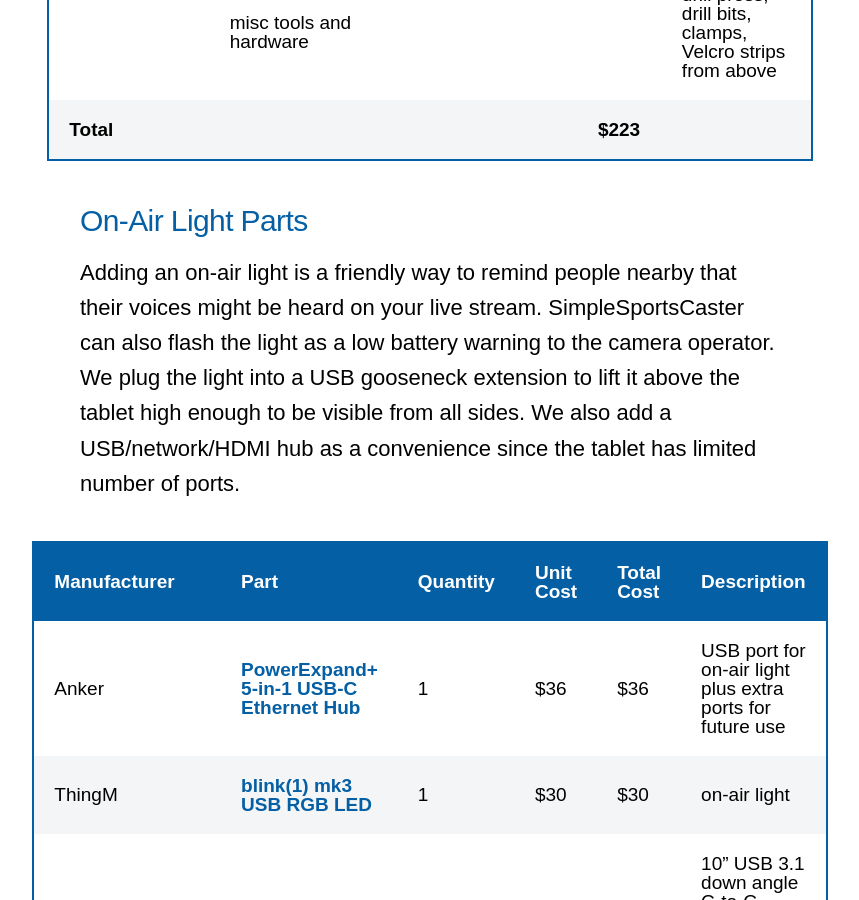
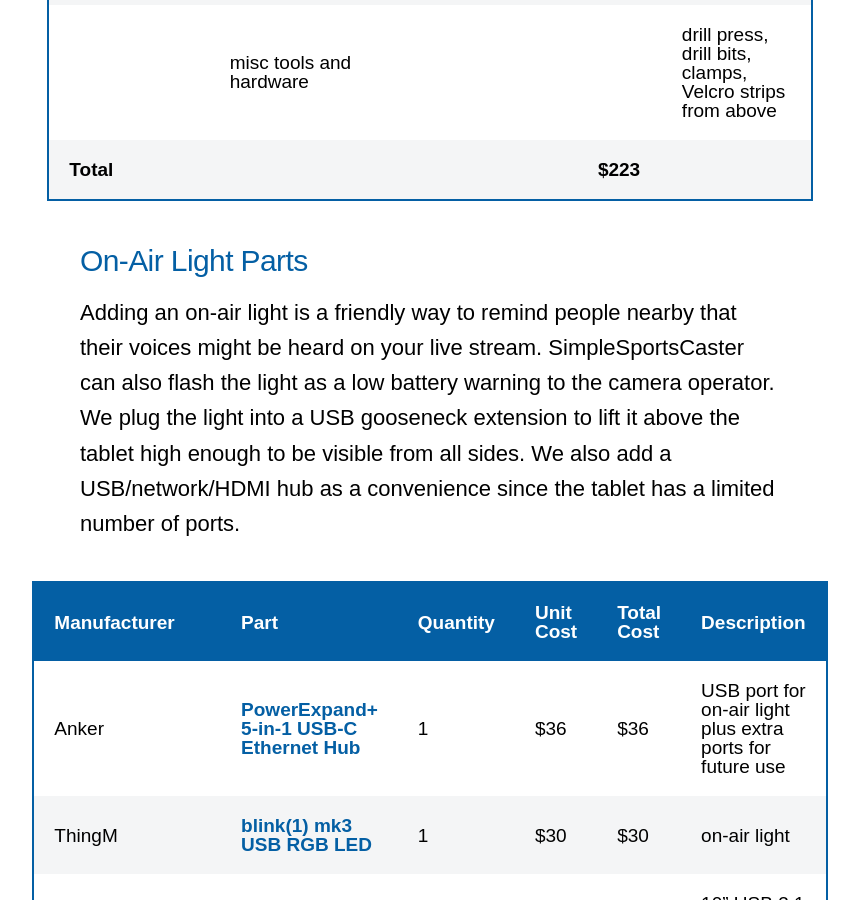
Before and after one commit to Zofware/www.simplesportscaster.com, a Jekyll site: the page built from docs/_projects/2020-11-14-rugged-tablet.md, in a window 1280 px wide and 900 px high, scrolled down 7270 px. Shown: the whole window, without its empty margins (210-1069 px from the left). Built offline with Jekyll 4.4.1, drawn with Linux system fonts in a browser that asks for light colours; nearby versions of some CDN libraries; some web fonts are replaced; comment, search, counter and statistics services are not loaded; some of the changed text lies outside the part shown.

Commit message:
Fix typos in tablet project. Add projects link to main page.

```diff
--- a/docs/_data/settings.yml
+++ b/docs/_data/settings.yml
@@ -20,8 +20,8 @@
       url: '/privacypolicy'
     - title: 'Terms of Use'
       url: '/termsofuse'
-#    - title: 'Projects'
-#      url: '/projects/'
+    - title: 'Projects'
+      url: '/projects/'
     - title: 'History'
       url: '/releases'
     - title: 'Help'
--- a/docs/_layouts/project.html
+++ b/docs/_layouts/project.html
@@ -8,6 +8,7 @@
 
         <h1>{{ page.title }}</h1>
         <p class="subtitle">{{ page.subtitle }}</p>
+        <p class="subtitle">{{ page.date | date: "%B %-d, %Y" }}</p>
 
         {{ page.content }}
 
--- a/docs/_projects/2020-11-14-rugged-tablet.md
+++ b/docs/_projects/2020-11-14-rugged-tablet.md
@@ -83,7 +83,7 @@
 
 ### On-Air Light Parts
 
-Adding an on-air light is a friendly way to remind people nearby that their voices might be heard on your live stream. SimpleSportsCaster can also flash the light as a low battery warning to the camera operator. We plug the light into a USB gooseneck extension to lift it above the tablet high enough to be visible from all sides. We also add a USB/network/HDMI hub as a convenience since the tablet has limited number of ports.
+Adding an on-air light is a friendly way to remind people nearby that their voices might be heard on your live stream. SimpleSportsCaster can also flash the light as a low battery warning to the camera operator. We plug the light into a USB gooseneck extension to lift it above the tablet high enough to be visible from all sides. We also add a USB/network/HDMI hub as a convenience since the tablet has a limited number of ports.
 
 | Manufacturer    | Part                                                                                                                          | Quantity | Unit Cost | Total Cost | Description                                                            |
 | --------------- | ----------------------------------------------------------------------------------------------------------------------------- | -------- | --------- | ---------- | ---------------------------------------------------------------------- |
--- a/docs/projects/index.html
+++ b/docs/projects/index.html
@@ -16,6 +16,7 @@
             <div class="listing-post__header">
                 <h2 class="listing-post__title"><a href="{{ project.url | relative_url }}">{{ project.title }}</a></h2>
                 <p class="listing-post__subtitle">{{ project.subtitle }}</p>
+                <p class="listing-post__subtitle">{{ project.date | date: "%B %-d, %Y" }}</p>
             </div>
 
             {% if project.featured_image %}
```
Also changed, not shown: other parts of docs/_projects/2020-11-14-rugged-tablet.md (+5 -5 lines).
